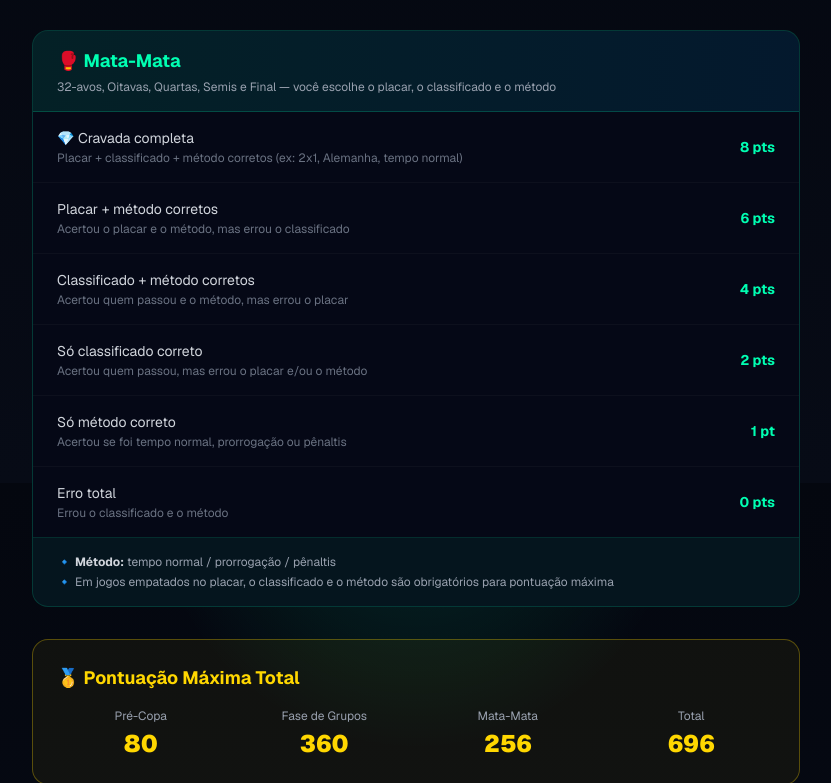
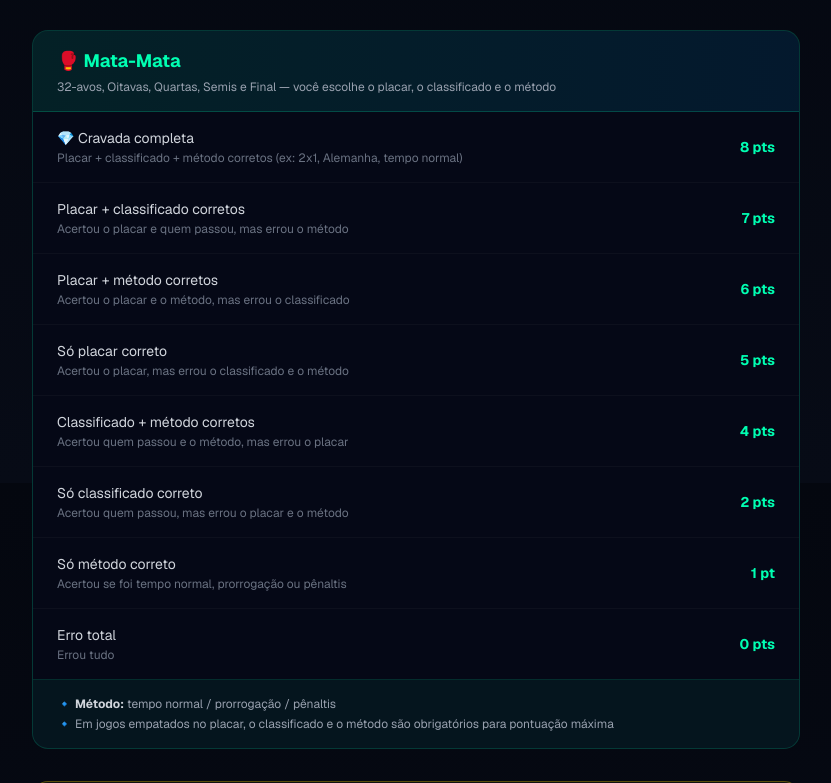
Before and after one commit to victorottoboni11-jpg/bolao-copa-2026-94mf, a Next.js app: page /regras in a window 1280 px wide. Shown: the part 1117-1900 px from the top of the page, without its empty margins (224-1055 px from the left). Built offline with nearby package versions, Linux system fonts and the light colour scheme.

Commit message:
feat: atualizar pagina de regras com nova tabela de pontuacao mata-mata

```diff
--- a/app/regras/page.tsx
+++ b/app/regras/page.tsx
@@ -85,11 +85,13 @@ export default function RegrasPage() {
           <div className="divide-y divide-[#ffffff08]">
             {[
               { label: "💎 Cravada completa", pts: "8 pts", desc: "Placar + classificado + método corretos (ex: 2x1, Alemanha, tempo normal)" },
+              { label: "Placar + classificado corretos", pts: "7 pts", desc: "Acertou o placar e quem passou, mas errou o método" },
               { label: "Placar + método corretos", pts: "6 pts", desc: "Acertou o placar e o método, mas errou o classificado" },
+              { label: "Só placar correto", pts: "5 pts", desc: "Acertou o placar, mas errou o classificado e o método" },
               { label: "Classificado + método corretos", pts: "4 pts", desc: "Acertou quem passou e o método, mas errou o placar" },
-              { label: "Só classificado correto", pts: "2 pts", desc: "Acertou quem passou, mas errou o placar e/ou o método" },
+              { label: "Só classificado correto", pts: "2 pts", desc: "Acertou quem passou, mas errou o placar e o método" },
               { label: "Só método correto", pts: "1 pt", desc: "Acertou se foi tempo normal, prorrogação ou pênaltis" },
-              { label: "Erro total", pts: "0 pts", desc: "Errou o classificado e o método" },
+              { label: "Erro total", pts: "0 pts", desc: "Errou tudo" },
             ].map(({ label, pts, desc }) => (
               <div key={label} className="flex justify-between items-center px-6 py-4">
                 <div>
```
